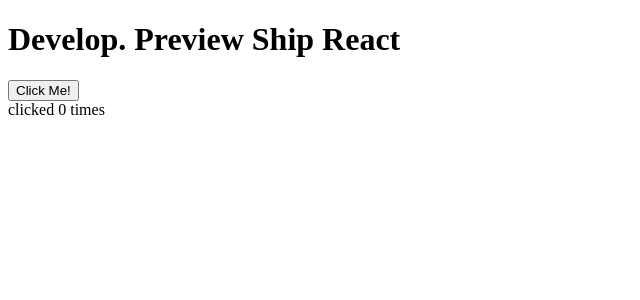
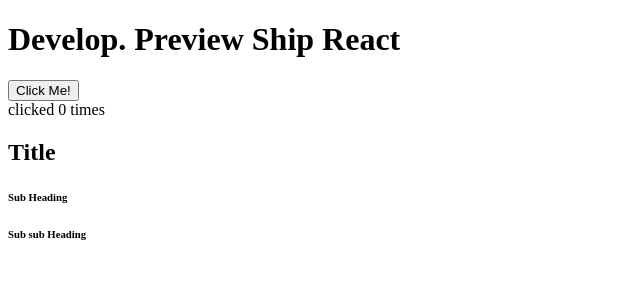
Before and after one commit to shashi4bs/next-auth, a Next.js app: page / in a window 1280 px wide. Shown: the top 300 px of the page, without its empty margins (0-640 px from the left). Built offline with nearby package versions, Linux system fonts and the light colour scheme.

Commit message:
checking Context

```diff
--- /dev/null
+++ b/pages/heading.js
@@ -0,0 +1,22 @@
+import { useContext } from "react";
+import { LevelContext } from "./levelContext";
+
+export default function Heading({children }) {
+    const level = useContext(LevelContext);
+    switch (level) {
+      case 1:
+        return <h1>{children}</h1>;
+      case 2:
+        return <h2>{children}</h2>;
+      case 3:
+        return <h3>{children}</h3>;
+      case 4:
+        return <h4>{children}</h4>;
+      case 5:
+        return <h5>{children}</h5>;
+      case 6:
+        return <h6>{children}</h6>;
+      default:
+        throw Error('Unknown level: ' + level);
+    }
+  }
--- a/pages/index.js
+++ b/pages/index.js
@@ -1,6 +1,7 @@
 import Head from 'next/head';
 import styles from '../styles/Home.module.css';
 import { useRef } from 'react';
+import Page from './page';
 
 function Header({title}){
   return <h1>Develop. Preview Ship {title}</h1>;
@@ -22,6 +23,7 @@
    <div>
     <Header title="React"/>
     <Counter/>
+    <Page/>
    </div>
   )
 }
--- /dev/null
+++ b/pages/levelContext.js
@@ -0,0 +1,3 @@
+import { createContext } from "react";
+
+export const LevelContext = createContext(1);
--- /dev/null
+++ b/pages/page.js
@@ -0,0 +1,24 @@
+import Section from "./section";
+import Heading from "./heading";
+
+export default function Page(){
+    return (
+        /* With Props
+        <Section>
+            <Heading level={1}>Title</Heading>
+            <Section>
+                <Heading level={2}>Sub Heading</Heading>
+                <Heading level={4}>Sub sub Heading</Heading>
+            </Section>
+        </Section>
+        */
+
+    <Section level={1}>
+        <Heading>Title</Heading>
+        <Section level={6}>
+            <Heading>Sub Heading</Heading>
+            <Heading>Sub sub Heading</Heading>
+        </Section>
+    </Section>
+    )
+}
--- /dev/null
+++ b/pages/section.js
@@ -0,0 +1,11 @@
+import { LevelContext, levelContext } from "./levelContext";
+
+export default function Section({level, children}){
+    return (
+        <section>
+            <LevelContext.Provider value={level}>
+                {children}
+            </LevelContext.Provider>
+        </section>
+    );
+}
```
